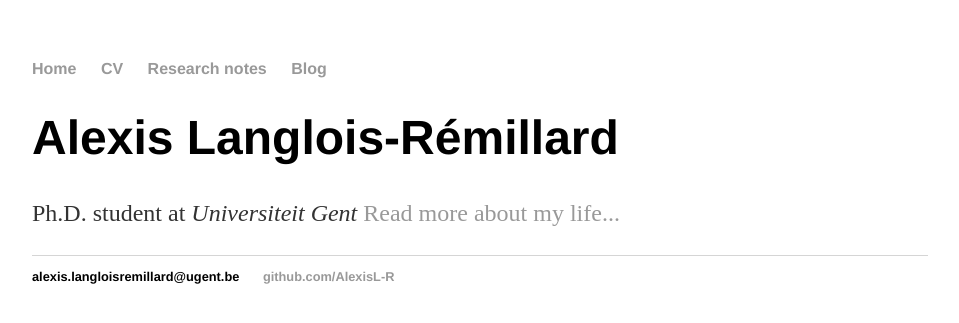
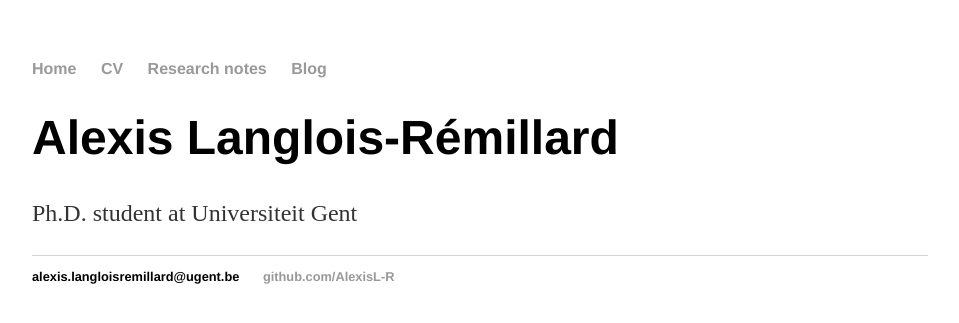
Before and after one commit to Shophikav/alexisl-r.github.io, a Jekyll site: the page built from index.html, in a window 1280 px wide. Shown: the top 323 px of the page, without its empty margins (160-1119 px from the left). Built offline with Jekyll 4.4.1, drawn with Linux system fonts in a browser that asks for light colours.

Commit message:
Update index.html

```diff
--- a/index.html
+++ b/index.html
@@ -4,5 +4,5 @@ title: Alexis Langlois-Rémillard
 ---
 <div class="blurb">
 	<h1>Alexis Langlois-Rémillard</h1>
-	<p>Ph.D. student at <em>Universiteit Gent</em> <a href="/about">Read more about my life...</a></p>
+	<p>Ph.D. student at Universiteit Gent</p>
 </div><!-- /.blurb -->
```
